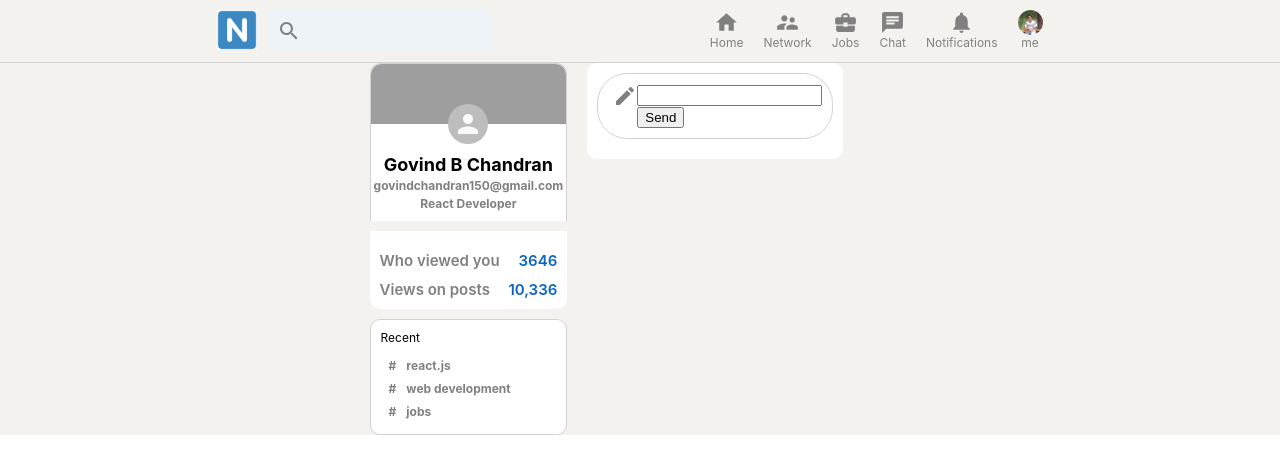
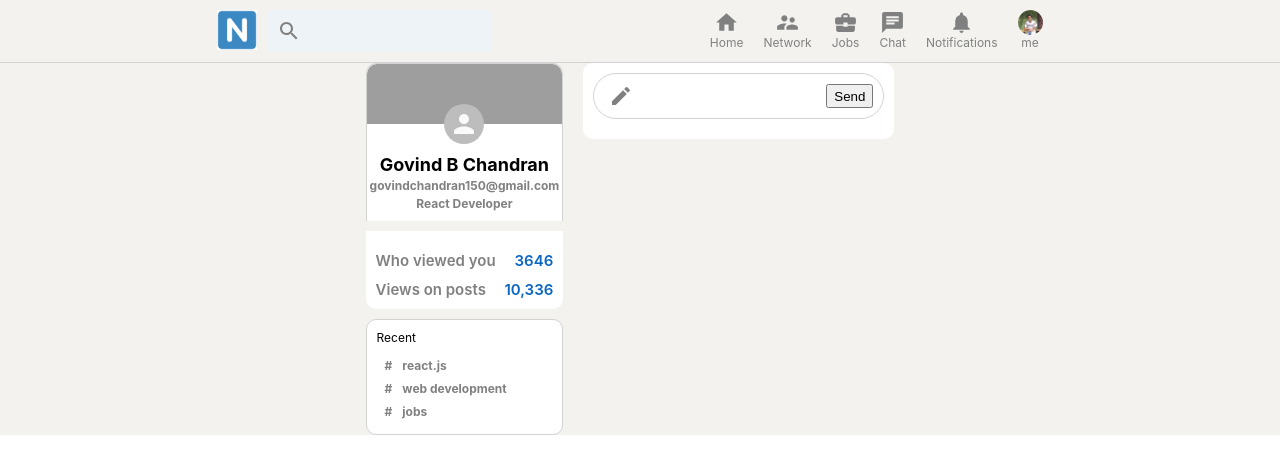
Before and after one commit to chandran-jr/NetworKit, a React (Create React App) app: page / in a window 1280 px wide. Shown: the top 474 px of the page. Built offline with nearby package versions, Linux system fonts and the light colour scheme; grey boxes are pictures that could not be loaded.

Commit message:
Add files via upload

```diff
--- a/src/Feed.css
+++ b/src/Feed.css
@@ -19,3 +19,16 @@
     color: gray;
     padding-left: 15px;
 }
+
+.feed__input > form {
+    display: flex;
+    width: 100%;
+}
+
+.feed__input > form > input {
+    border: none;
+    flex: 1;
+    outline: none;
+    margin-left: 10px;
+    font-weight: 600;
+}
```
